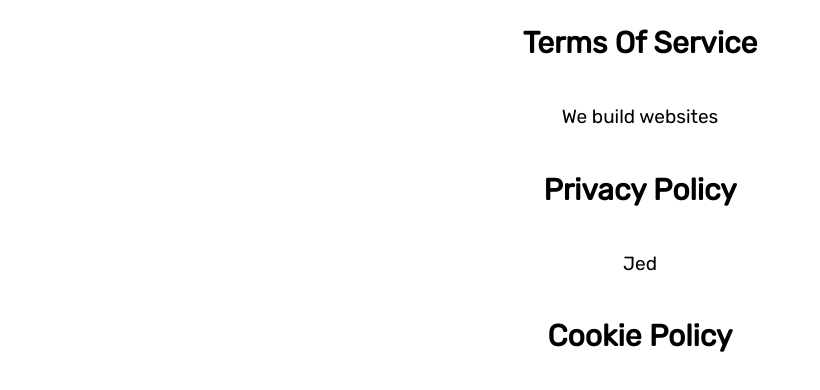
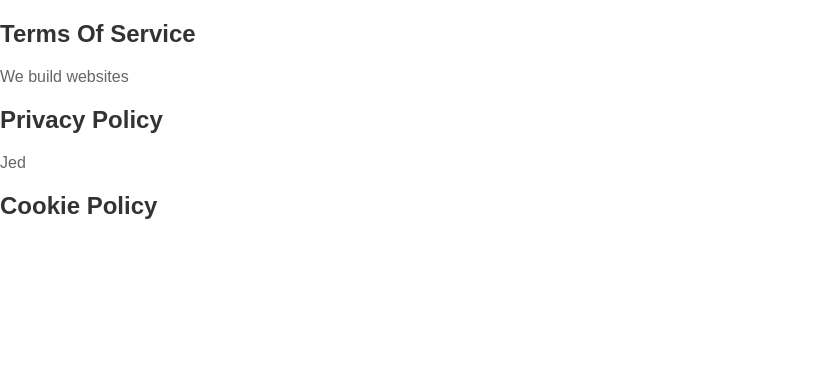
Before and after one commit to bovas09/bovas09.github.io, a plain HTML site: page policy.html in a window 1280 px wide. Shown: the whole page, without its empty margins (0-820 px from the left). Drawn offline with Linux system fonts and the light colour scheme.

Commit message:
1st commit

```diff
--- a/policy.html
+++ b/policy.html
@@ -6,14 +6,30 @@
   <meta name="viewport" content="width=device-width, initial-scale=1.0">
   <title>Bovas K Jacob's - Portfolio</title>
   <link rel="stylesheet" href="https://use.fontawesome.com/releases/v5.13.0/css/all.css">
-  <link href="style.css" rel="stylesheet" type="text/css" />
   <link rel="icon" type="image/x-icon" href="https://thumbs2.imgbox.com/82/4a/KNeMGaTW_t.jpg">
+  <style>
+    body {
+      font-family: Arial, sans-serif;
+      margin: 0;
+      padding: 0;
+    }
+
+    h2 {
+      color: #333;
+    }
+
+    p {
+      color: #666;
+    }
+  </style>
 </head>
-  <body>
-    <h2>Terms Of Service</h2>
-    <P>We build websites</P>
-    <h2>Privacy Policy</h2>
-    <p>Jed</p>
-    <h2>Cookie Policy</h2>
+
+<body>
+  <h2>Terms Of Service</h2>
+  <p>We build websites</p>
+  <h2>Privacy Policy</h2>
+  <p>Jed</p>
+  <h2>Cookie Policy</h2>
 </body>
+
 </html>
```
